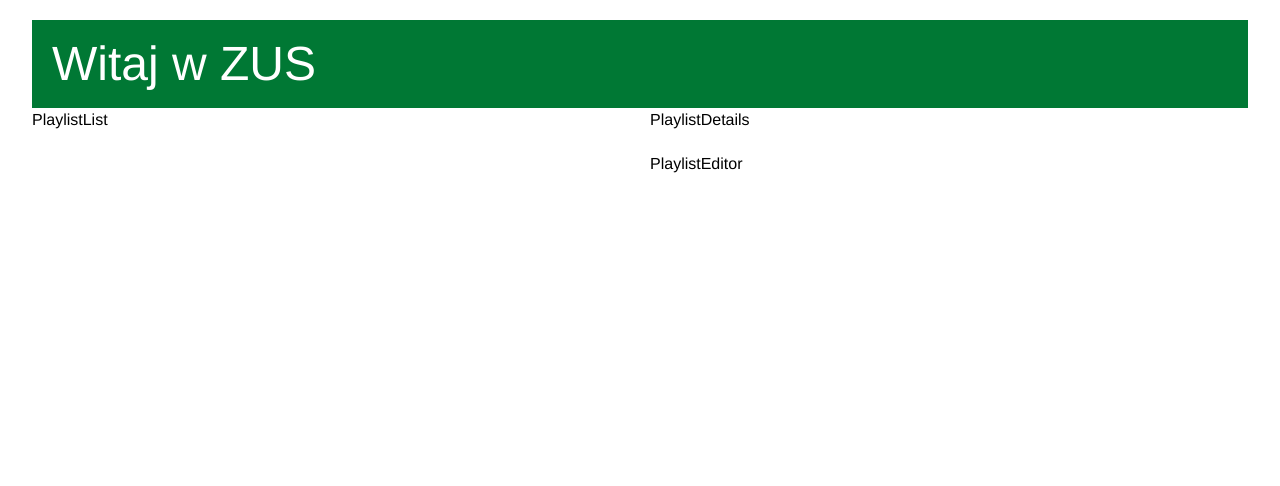
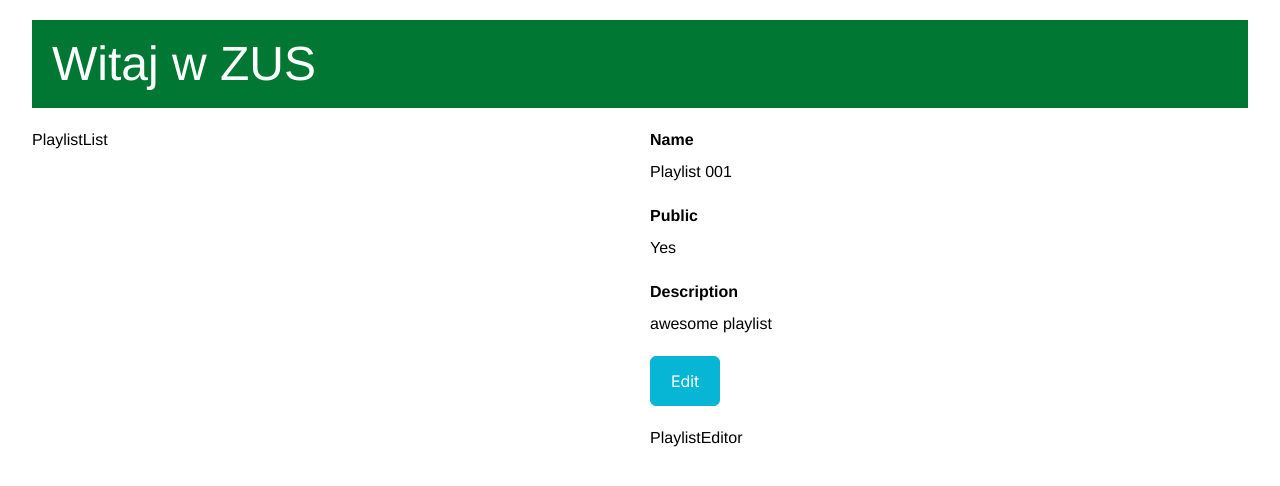
Before and after one commit to slawekppr/zus-react, a React (Vite) app: page / in a window 1280 px wide. Shown: the top 486 px of the page. Built offline with nearby package versions, Linux system fonts and the light colour scheme; a web font is replaced by a local one.

Commit message:
Exercise: Binding data to View - props, styles, conditionals

```diff
--- a/src/App.tsx
+++ b/src/App.tsx
@@ -1,8 +1,6 @@
 import { useState } from "react";
 import reactLogo from "./assets/react.svg";
 import viteLogo from "/vite.svg";
-
-import "primereact/resources/themes/lara-light-cyan/theme.css";
 
 import { Button } from "primereact/button";
 import PlaylistView from "./playlists/containers/PlaylistView";
@@ -13,7 +11,7 @@ function App() {
   return (
     <>
     {/* .container.my-5>h1.text-5xl.bg-primary-500.text-white.p-5{Witaj w ZUS} */}
-    <div className="container my-5">
+    <div className="container my-5 grid gap-5">
       <h1 className="text-5xl bg-primary-500 text-white p-5">Witaj w ZUS</h1>
 
       <PlaylistView/>
--- a/src/main.tsx
+++ b/src/main.tsx
@@ -4,6 +4,9 @@ import "./index.css";
 import App from "./App.tsx";
 
 const root = createRoot(document.getElementById("root")!);
+
+import "primereact/resources/themes/lara-light-cyan/theme.css";
+
 
 import { PrimeReactProvider } from "primereact/api";
 
--- a/src/playlists/components/PlaylistDetails.tsx
+++ b/src/playlists/components/PlaylistDetails.tsx
@@ -1,12 +1,51 @@
 // tsrafce
-import React from 'react'
+import { Button } from "primereact/button";
+import React from "react";
 
-type Props = {}
+type Props = {};
 
 const PlaylistDetails = (props: Props) => {
+  const playlist = {
+    id: "123",
+    name: "playlist 123",
+    public: true,
+    description: "Best playlist",
+  };
+
+/* TODO:
+  - Use mock data in HTML
+  - add data to id,title,data- props
+  - Public Yes / No
+  - Public Red / Green
+*/
+
   return (
-    <div>PlaylistDetails</div>
-  )
-}
+    <div>
+      {/* .grid.gap-5>.grid.gap-2*3>strong{Name}+div{Playlist $$$}^.flex.justify-between>Button{Edit} */}
 
-export default PlaylistDetails
+      <div className="grid gap-5" id="..." title=".." data-playlist-id="...">
+
+        <div className="grid gap-2">
+          <strong>Name</strong>
+          <div>Playlist 001</div>
+        </div>
+
+        <div className="grid gap-2">
+          <strong>Public</strong>
+          <div>Yes</div>
+        </div>
+
+        <div className="grid gap-2">
+          <strong>Description</strong>
+          <div>awesome playlist</div>
+        </div>
+
+        <div className="flex justify-between">
+          <Button>Edit</Button>
+        </div>
+      </div>
+    </div>
+  );
+};
+
+export default PlaylistDetails;
```
